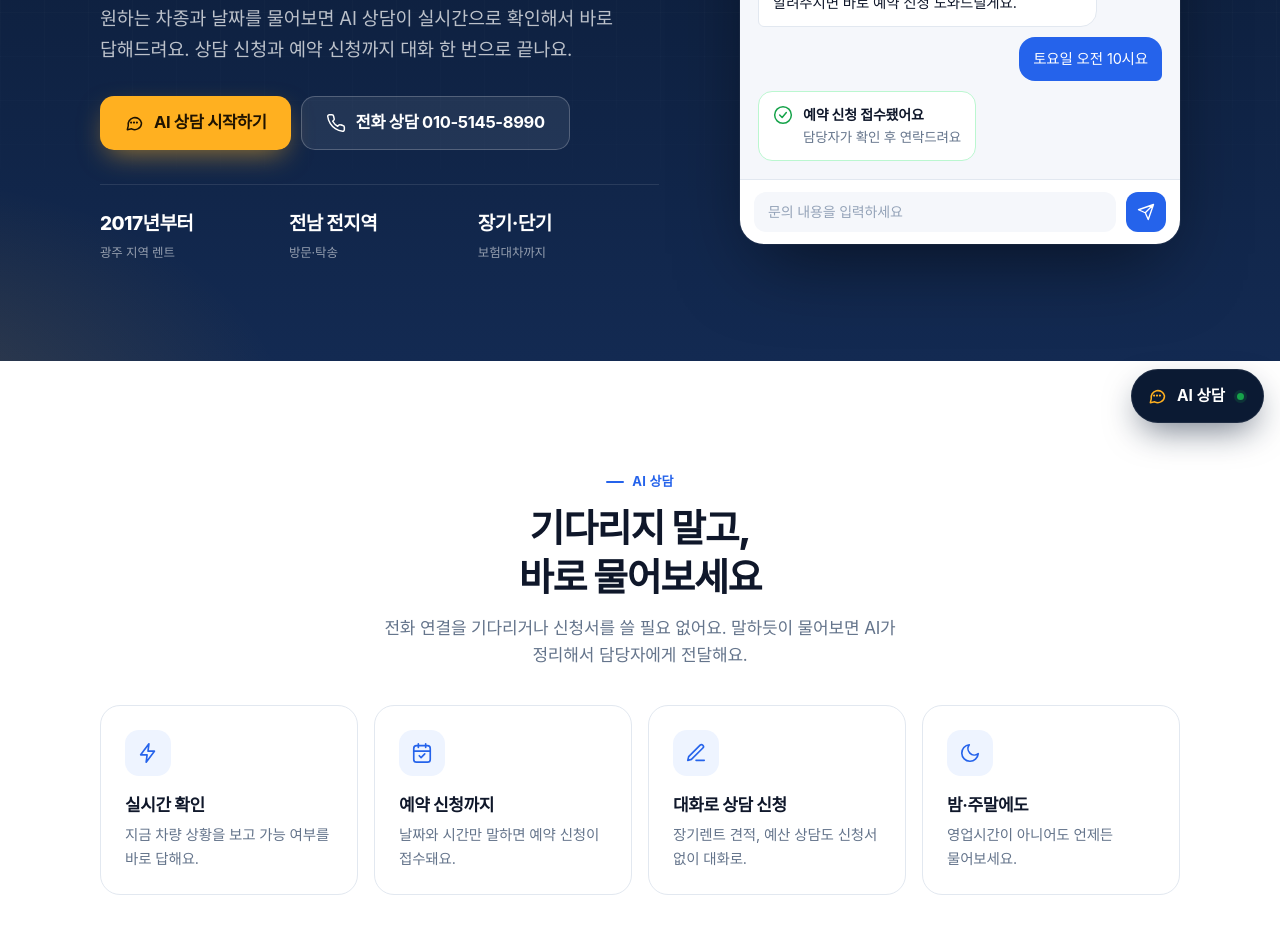
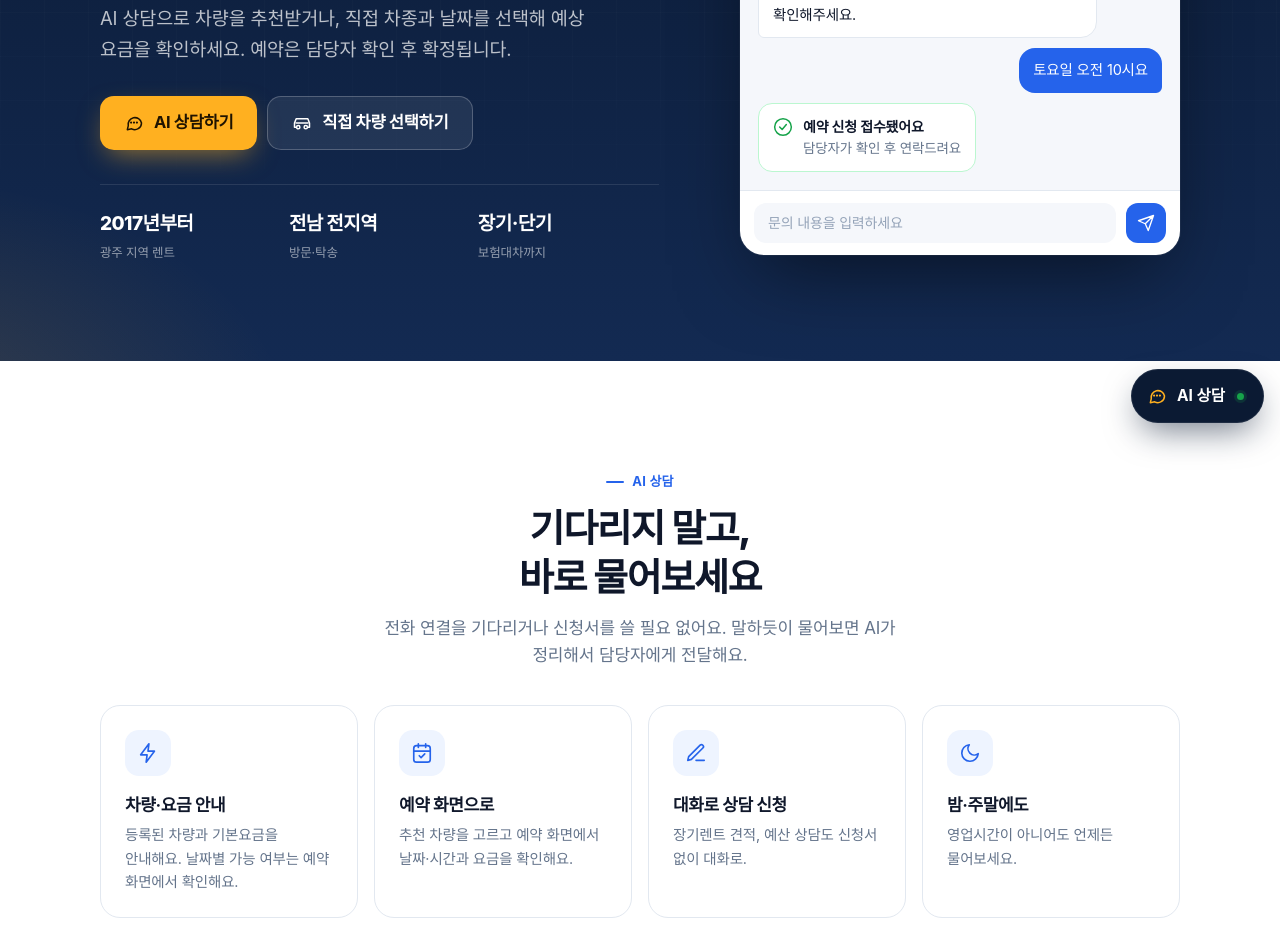
Before and after one commit to pang-rent/main, a plain HTML site: page index.html in a window 1280 px wide. Shown: the part 361-1303 px from the top of the page. Drawn offline with Linux system fonts and the light colour scheme; no server answers; a web font is replaced by a local one.

Commit message:
Update index.html

```diff
--- a/index.html
+++ b/index.html
@@ -279,10 +279,10 @@
     <div class="hero-text">
       <span class="pill"><svg class="ic"><use href="#i-pin"/></svg>광주광역시 · 전남 전지역 방문·탁송</span>
       <h1>장기·단기 렌트,<br><em>지금 바로</em> 확인하세요</h1>
-      <p class="sub">원하는 차종과 날짜를 물어보면 AI 상담이 실시간으로 확인해서 바로 답해드려요. 상담 신청과 예약 신청까지 대화 한 번으로 끝나요.</p>
+      <p class="sub">AI 상담으로 차량을 추천받거나, 직접 차종과 날짜를 선택해 예상 요금을 확인하세요. 예약은 담당자 확인 후 확정됩니다.</p>
       <div class="cta">
-        <button class="btn btn-sun" onclick="openChat()"><svg class="ic"><use href="#i-chat"/></svg>AI 상담 시작하기</button>
-        <a class="btn btn-glass" href="tel:01051458990"><svg class="ic"><use href="#i-phone"/></svg>전화 상담 010-5145-8990</a>
+        <button class="btn btn-sun" onclick="openChat()"><svg class="ic"><use href="#i-chat"/></svg>AI 상담하기</button>
+        <a class="btn btn-glass" href="./booking.html"><svg class="ic"><use href="#i-car"/></svg>직접 차량 선택하기</a>
       </div>
       <div class="trust">
         <div><b>2017년부터</b><span>광주 지역 렌트</span></div>
@@ -294,11 +294,11 @@
     <div class="demo" aria-hidden="true">
       <div class="demo-head">
         <span class="av"><svg class="ic"><use href="#i-spark"/></svg></span>
-        <div><b>팡팡렌트카 AI 상담</b><small><span class="live"></span>실시간 차량 확인 중</small></div>
+        <div><b>팡팡렌트카 AI 상담</b><small><span class="live"></span>상담 화면 예시</small></div>
       </div>
       <div class="demo-body">
         <div class="msg me">카니발 이번 주말 2박3일 가능해요?</div>
-        <div class="msg ai">네, 이번 주말 가능해요. 토요일 몇 시에 받으실지 알려주시면 바로 예약 신청 도와드릴게요.</div>
+        <div class="msg ai">등록된 차량과 요금을 안내해드릴게요. 정확한 날짜별 가능 여부는 직접 차량 선택 화면에서 확인해주세요.</div>
         <div class="msg me">토요일 오전 10시요</div>
         <div class="receipt"><svg class="ic"><use href="#i-check"/></svg><div><b>예약 신청 접수됐어요</b><span>담당자가 확인 후 연락드려요</span></div></div>
       </div>
@@ -315,8 +315,8 @@
       <p class="lead">전화 연결을 기다리거나 신청서를 쓸 필요 없어요. 말하듯이 물어보면 AI가 정리해서 담당자에게 전달해요.</p>
     </div>
     <div class="features">
-      <div class="feat"><span class="ib"><svg class="ic"><use href="#i-bolt"/></svg></span><div><h3>실시간 확인</h3><p>지금 차량 상황을 보고 가능 여부를 바로 답해요.</p></div></div>
-      <div class="feat"><span class="ib"><svg class="ic"><use href="#i-cal"/></svg></span><div><h3>예약 신청까지</h3><p>날짜와 시간만 말하면 예약 신청이 접수돼요.</p></div></div>
+      <div class="feat"><span class="ib"><svg class="ic"><use href="#i-bolt"/></svg></span><div><h3>차량·요금 안내</h3><p>등록된 차량과 기본요금을 안내해요. 날짜별 가능 여부는 예약 화면에서 확인해요.</p></div></div>
+      <div class="feat"><span class="ib"><svg class="ic"><use href="#i-cal"/></svg></span><div><h3>예약 화면으로</h3><p>추천 차량을 고르고 예약 화면에서 날짜·시간과 요금을 확인해요.</p></div></div>
       <div class="feat"><span class="ib"><svg class="ic"><use href="#i-note"/></svg></span><div><h3>대화로 상담 신청</h3><p>장기렌트 견적, 예산 상담도 신청서 없이 대화로.</p></div></div>
       <div class="feat"><span class="ib"><svg class="ic"><use href="#i-moon"/></svg></span><div><h3>밤·주말에도</h3><p>영업시간이 아니어도 언제든 물어보세요.</p></div></div>
     </div>
@@ -346,6 +346,7 @@
       <h2>차량 라인업</h2>
       <p class="lead">한 달 장기렌트도, 하루 단기렌트도 합리적인 요금으로 제공해요.</p>
     </div>
+    <p class="fine" id="lineupNotice">아래 기존 안내는 예시 요금입니다. 실제 차량별 요금은 직접 선택 화면에서 확인해주세요.</p>
     <!-- 가격 고치기: 월 = 한 달 요금, 일 = 하루 요금 (만원 단위 숫자만 바꾸면 돼요) -->
     <div class="cars">
       <div class="car-card"><span class="cls">경형</span><h3>캐스퍼</h3><div class="prices"><div class="price"><small>월</small><b>40</b><em>만원~</em></div><div class="price day"><small>일</small><b>4</b><em>만원~</em></div></div></div>
@@ -462,5 +463,6 @@
   function closeSheets(){ ['sheetBg', 'chatSheet'].forEach(id => $(id).classList.remove('open')); }
   document.addEventListener('keydown', e => { if(e.key === 'Escape') closeSheets(); });
 </script>
+<script src="booking-config.js"></script><script src="booking-home.js"></script>
 </body>
 </html>
```
